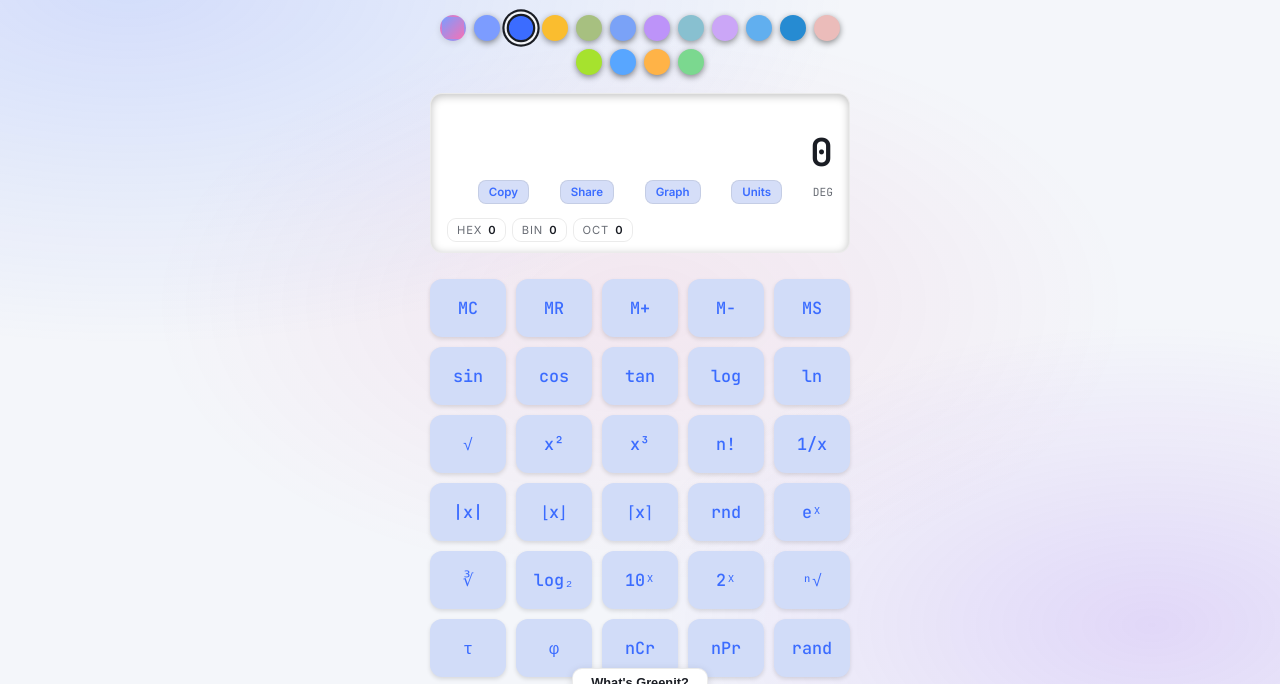
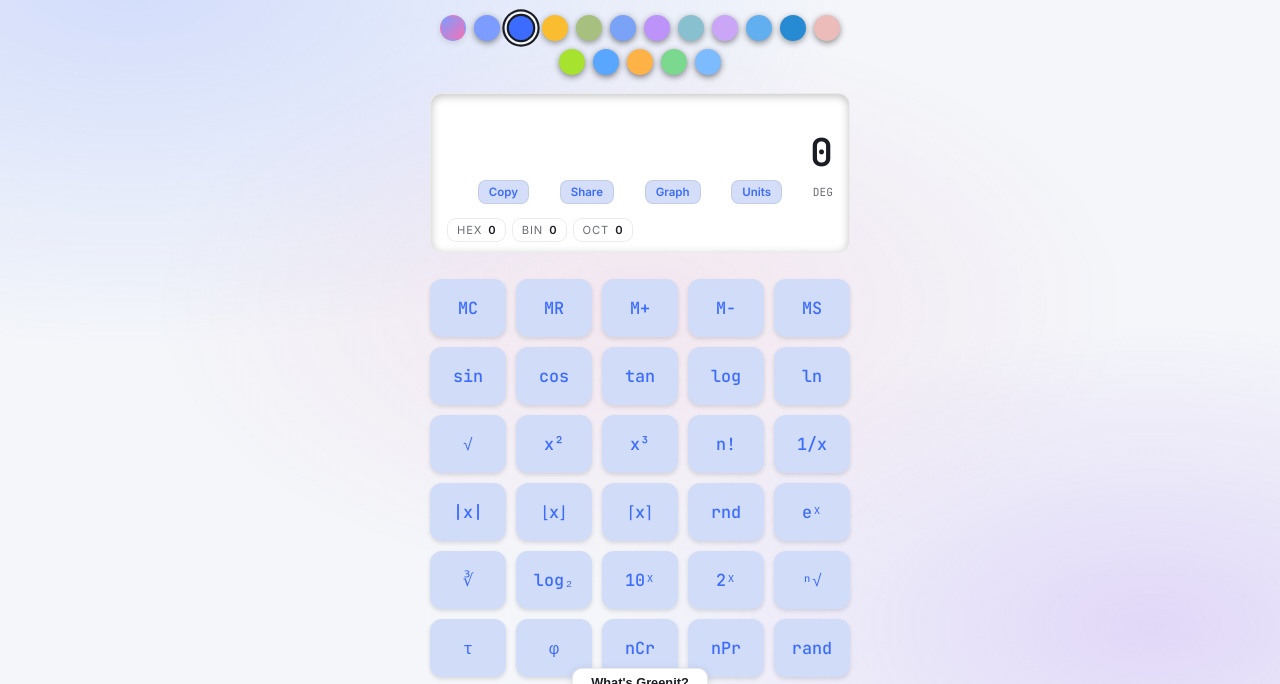
Before and after one commit to Mark44928/CalculaHTML, a website: page index.html in a window 1280 px wide. Shown: the part 95-779 px from the top of the page. Drawn offline with Linux system fonts and the light colour scheme.

Commit message:
feat: add Bluney theme and harden offline shell

```diff
--- a/css/styles.css
+++ b/css/styles.css
@@ -431,6 +431,32 @@ body {
   --display-bg: #0A1A10;
   --display-fg: #7BD88F;
   --shadow-color: rgba(0,0,0,.45);
+}
+
+/* ---------- Bluney Dark ---------- */
+[data-theme="bluney"] {
+  --bg: #0E1B2E;
+  --bg-elev: #122A46;
+  --surface: #122A46;
+  --surface-2: #193754;
+  --fg: #E3EFF9;
+  --fg-muted: #B7CDE0;
+  --fg-dim: #7897B3;
+  --accent: #7DBBFF;
+  --accent-2: #8BD5FF;
+  --accent-3: #B9A8E0;
+  --operator: #E0CD97;
+  --equals: #7DBBFF;
+  --danger: #F07178;
+  --success: #7DBBFF;
+  --border: rgba(125,187,255,.1);
+  --btn-bg: #122A46;
+  --btn-fg: #E3EFF9;
+  --btn-hover: #193754;
+  --btn-active: #234764;
+  --display-bg: #091422;
+  --display-fg: #7DBBFF;
+  --shadow-color: rgba(0,0,0,.5);
 }
 
 /* ---------- Theme swatches ---------- */
--- a/index.html
+++ b/index.html
@@ -462,6 +462,32 @@ body {
   --shadow-color: rgba(0,0,0,.45);
 }
 
+/* ---------- Bluney Dark ---------- */
+[data-theme="bluney"] {
+  --bg: #0E1B2E;
+  --bg-elev: #122A46;
+  --surface: #122A46;
+  --surface-2: #193754;
+  --fg: #E3EFF9;
+  --fg-muted: #B7CDE0;
+  --fg-dim: #7897B3;
+  --accent: #7DBBFF;
+  --accent-2: #8BD5FF;
+  --accent-3: #B9A8E0;
+  --operator: #E0CD97;
+  --equals: #7DBBFF;
+  --danger: #F07178;
+  --success: #7DBBFF;
+  --border: rgba(125,187,255,.1);
+  --btn-bg: #122A46;
+  --btn-fg: #E3EFF9;
+  --btn-hover: #193754;
+  --btn-active: #234764;
+  --display-bg: #091422;
+  --display-fg: #7DBBFF;
+  --shadow-color: rgba(0,0,0,.5);
+}
+
 /* ---------- Theme swatches ---------- */
 .theme-swatches {
   display: flex;
@@ -1011,6 +1037,7 @@ body {
           <option value="githubdark">GitHub Dark</option>
           <option value="olddark">Old Dark</option>
           <option value="greenit">Greenit (Dark)</option>
+          <option value="bluney">Bluney (Dark)</option>
         </select>
       </div>
       <button id="undoBtn" class="mode-btn" data-action="undo" title="Undo (Ctrl+Z)">Undo</button>
@@ -1037,6 +1064,7 @@ body {
       <button data-theme="githubdark" title="GitHub Dark" style="background:#58a6ff"></button>
       <button data-theme="olddark" title="Old Dark" style="background:#ffb347"></button>
       <button data-theme="greenit" title="Greenit" style="background:#7BD88F"></button>
+      <button data-theme="bluney" title="Bluney" style="background:#7DBBFF"></button>
     </div>
       <div class="display">
         <div class="expr" id="expr" aria-live="polite"></div>
@@ -1212,7 +1240,7 @@ body {
           <div><kbd>l</kbd> <kbd>r</kbd> <kbd>q</kbd> <kbd>i</kbd> <kbd>f</kbd></div><div>ln / root / square / 1&divide;x / factorial</div>
           <div><kbd>p</kbd> · <kbd>g</kbd> · <kbd>u</kbd> · <kbd>?</kbd></div><div>π · graph · units · this help</div>
         </div>
-        <p style="margin-top:10px;font-size:.8rem;opacity:.75">Memory keys <strong>MC MR M+ M− MS</strong>, the angle toggle (<strong>DEG/RAD</strong>), the full history tape with CSV export and 15 themes live in the panels below the keypad. The graph modal's <strong>Estimate area</strong> checkbox approximates ∫ f₁(x) dx over the current x-range with Simpson's rule — only the <strong>first curve (f₁)</strong> is integrated, even when overlays are plotted; invalid, empty or non-finite cases show an error. Everything works offline.</p>
+        <p style="margin-top:10px;font-size:.8rem;opacity:.75">Memory keys <strong>MC MR M+ M− MS</strong>, the angle toggle (<strong>DEG/RAD</strong>), the full history tape with CSV export and 16 themes live in the panels below the keypad. The graph modal's <strong>Estimate area</strong> checkbox approximates ∫ f₁(x) dx over the current x-range with Simpson's rule — only the <strong>first curve (f₁)</strong> is integrated, even when overlays are plotted; invalid, empty or non-finite cases show an error. Everything works offline.</p>
        </div>
     </div>
 
@@ -1325,6 +1353,7 @@ body {
     if (!isFinite(n)) return String(n);
     let s = String(n);
     if (s.includes("e") || s.includes("E")) return s;
+    if (Number.isSafeInteger(n)) return s; // don't mangle exact integers to 12 digits
     if (s.length > 14) {
       const fixed = n.toPrecision(settings.precision || 12);
       return parseFloat(fixed).toString();
@@ -1660,13 +1689,17 @@ body {
   }
 
   function comb(n, r) {
-    if (r < 0 || r > n || n < 0) return NaN;
+    if (!Number.isFinite(n) || !Number.isFinite(r) || r < 0 || r > n || n < 0 || n > 1e15) return NaN;
+    r = Math.min(r, n - r); // C(n, r) === C(n, n - r); the smaller side keeps the loop bounded
+    if (r > 1e6) return NaN;
     let res = 1;
     for (let i = 1; i <= r; i++) res = res * (n - r + i) / i;
     return Math.round(res);
   }
   function perm(n, r) {
-    if (r < 0 || r > n || n < 0) return NaN;
+    if (!Number.isFinite(n) || !Number.isFinite(r) || r < 0 || r > n || n < 0 || n > 1e15) return NaN;
+    r = Math.min(r, n);
+    if (r > 1e6) return NaN;
     let res = 1;
     for (let i = 0; i < r; i++) res *= (n - i);
     return res;
@@ -1920,6 +1953,10 @@ body {
       return;
     }
     const next = readGraphPresets().filter((preset) => preset.name.toLowerCase() !== name.toLowerCase());
+    if (next.length >= 12) {
+      if (graphMsg) { graphMsg.classList.add("err"); graphMsg.textContent = "Preset list is full (12) — delete one first"; }
+      return;
+    }
     next.push({ name, expr: graphPresetCleanExpr(graphExpr.value), xmin, xmax });
     try { localStorage.setItem(GRAPH_PRESETS_KEY, graphPresetSerialize(next)); } catch (_) {}
     renderGraphPresets(name);
--- a/package.json
+++ b/package.json
@@ -1,6 +1,6 @@
 {
   "name": "calculahtml",
-  "version": "1.6.0",
+  "version": "1.7.0",
   "description": "Feature-rich modern HTML calculator with multiple themes",
   "scripts": {
     "start": "python3 -m http.server 8080",
```
Also changed, not shown: js/app.js (+11 -2 lines), sw.js (+4 -3 lines), README.md, manifest.webmanifest, 1 other file.
